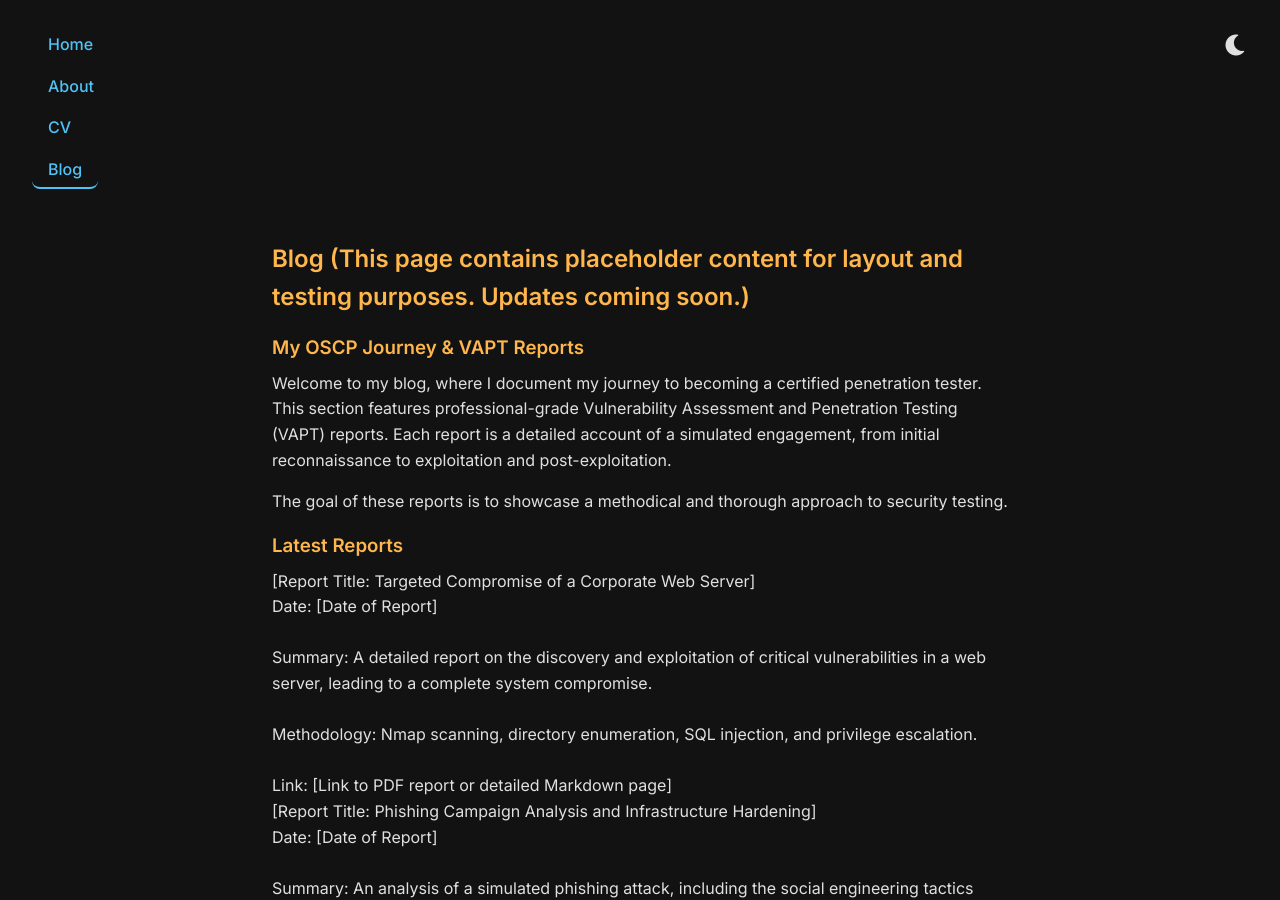
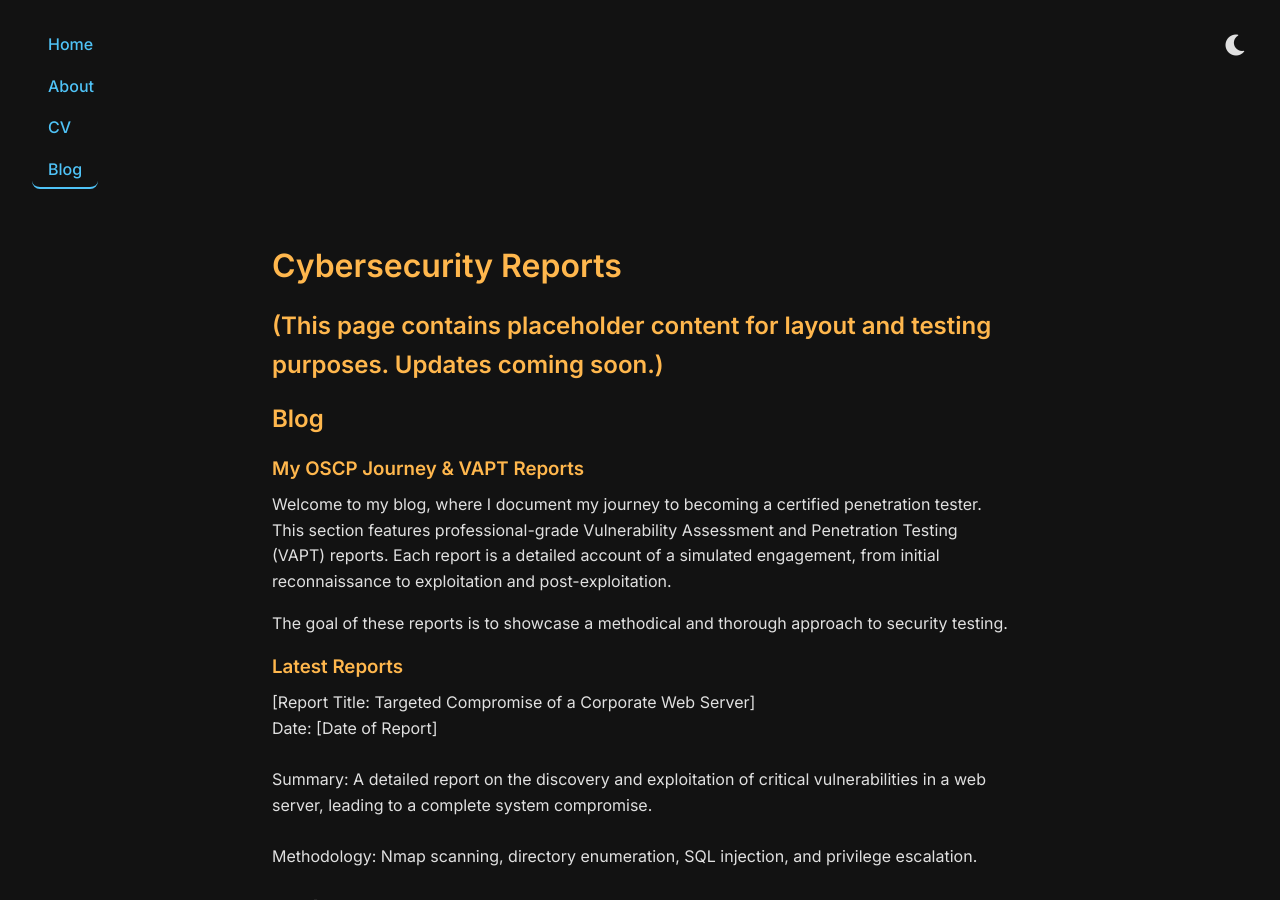
Before and after one commit to J-Xian/J-Xian.github.io, a Jekyll site: the page built from blog.md, in a window 1280 px wide and 900 px high. Built offline with Jekyll 4.4.1, drawn with Linux system fonts in a browser that asks for light colours.

Commit message:
Update blog.md

```diff
--- a/blog.md
+++ b/blog.md
@@ -2,8 +2,11 @@
 layout: default
 title: Blog
 ---
+<h1 class="text-4xl md:text-5xl font-bold text-transparent bg-clip-text bg-gradient-to-r from-blue-400 to-purple-600">Cybersecurity Reports</h1>
 
-## Blog (This page contains placeholder content for layout and testing purposes. Updates coming soon.)
+## (This page contains placeholder content for layout and testing purposes. Updates coming soon.)
+
+## Blog
 
 ### My OSCP Journey & VAPT Reports
 Welcome to my blog, where I document my journey to becoming a certified penetration tester. This section features professional-grade Vulnerability Assessment and Penetration Testing (VAPT) reports. Each report is a detailed account of a simulated engagement, from initial reconnaissance to exploitation and post-exploitation.
```
